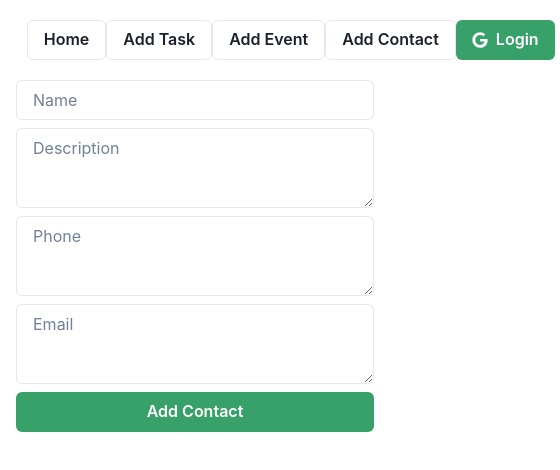
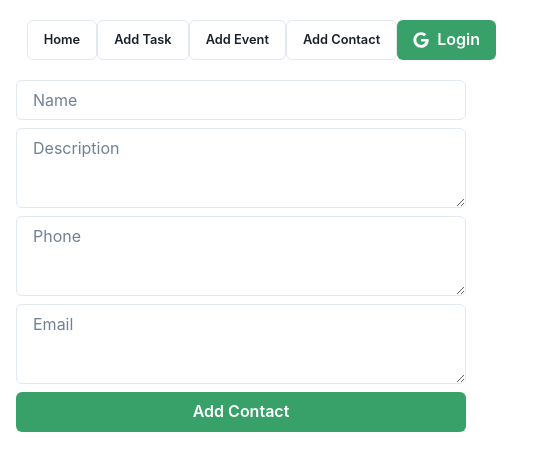
Before and after one commit to pierceconwi/firechakra, a Next.js app: page /add-comment in a window 390 px wide. Shown: the top 470 px of the page, 560 px wide, since content can reach past the window. Built offline with nearby package versions, Linux system fonts and the light colour scheme; no server answers.

Commit message:
Improved responsive display on small devices, additional styling

```diff
--- a/components/AddComment.jsx
+++ b/components/AddComment.jsx
@@ -75,7 +75,7 @@ const AddComment = () => {
     };
     // return markup for comment jsx component
     return (
-        <Box w={["100%", null, "40%"]} margin={"0 auto"} display="block"  mt={5}>
+        <Box w={["450px", "500px", "800px", "1000px", "1300px"]} margin={"0 auto"} display="block"  mt={5} mb={5}>
             <Stack direction="column">
                 <Input
                     placeholder="Name"
--- a/components/AddEvent.jsx
+++ b/components/AddEvent.jsx
@@ -69,7 +69,7 @@ const AddEvent = () => {
     };
     // return markup for event jsx component
     return (
-        <Box w="40%" margin={"0 auto"} display="block" mt={5}>
+        <Box w="40%" margin={"0 auto"} display="block" mt={5} mb={5}>
             <Stack direction="column">
                 <Input
                     placeholder="Title"
--- a/components/AddTodo.jsx
+++ b/components/AddTodo.jsx
@@ -43,7 +43,7 @@ const AddTodo = () => {
         toast({ title: "Todo created successfully", status: "success" });
     };
     return (
-        <Box w="40%" margin={"0 auto"} display="block" mt={5}>
+        <Box w="40%" margin={"0 auto"} display="block" mt={5} mb={5}>
             <Stack direction="column">
                 <Input
                     placeholder="Title"
--- a/components/Auth.jsx
+++ b/components/Auth.jsx
@@ -41,22 +41,22 @@ const Auth = () => {
         <Box display="flex" alignItems="center" justifyContent="space-between" mt="20px"  ml="3%" mr="3%">
             <Box>
                 <Button variant="outline" id="home">
-                    <Link href="/" fontSize={['1em', '1.2em', '1.4em', '1.6em', '1.8em']}>Home</Link>
+                    <Link href="/" fontSize={['0.8em', '1em', '1.2em', '1.4em', '1.6em']}>Home</Link>
                 </Button>
             </Box>
             <Box>
                 <Button variant="outline" id="task">
-                    <Link href="/add-todo" fontSize={['1em', '1.2em', '1.4em', '1.6em', '1.8em']}>Add Task</Link>
+                    <Link href="/add-todo" fontSize={['0.8em', '1em', '1.2em', '1.4em', '1.6em']}>Add Task</Link>
                 </Button>
             </Box>
             <Box>
                 <Button variant="outline" id="event">
-                    <Link href="/add-event" fontSize={['1em', '1.2em', '1.4em', '1.6em', '1.8em']}>Add Event</Link>
+                    <Link href="/add-event" fontSize={['0.8em', '1em', '1.2em', '1.4em', '1.6em']}>Add Event</Link>
                 </Button>
             </Box>
             <Box>
                 <Button variant="outline" id="contact">
-                    <Link href="/add-comment" fontSize={['1em', '1.2em', '1.4em', '1.6em', '1.8em']}>Add Contact</Link>
+                    <Link href="/add-comment" fontSize={['0.8em', '1em', '1.2em', '1.4em', '1.6em']}>Add Contact</Link>
                 </Button>
             </Box>
             <Box>
--- a/pages/comment/[id].js
+++ b/pages/comment/[id].js
@@ -81,7 +81,7 @@ const ContactItem = ( {itemData} ) => {
     return (
         <Box ml="3%" mr="3%">
             <Auth/>
-            <Box mt={5} padding="10px" textAlign="center" boxShadow="base" ml="25%" mr="25%" borderRadius="md" bg="white" fontSize={['1em', '1.2em', '1.4em', '1.6em', '1.8em']}>
+            <Box w={["80%", "300px", "750px", "940px", ]} mt={5} padding="10px" textAlign="center" boxShadow="base" ml="25%" mr="25%" borderRadius="md" bg="white" fontSize={['1em', '1.2em', '1.4em', '1.6em', '1.8em']}>
                 <br />
                 <Heading as="h3" fontSize={"xl"}>
                     <Badge>
```
